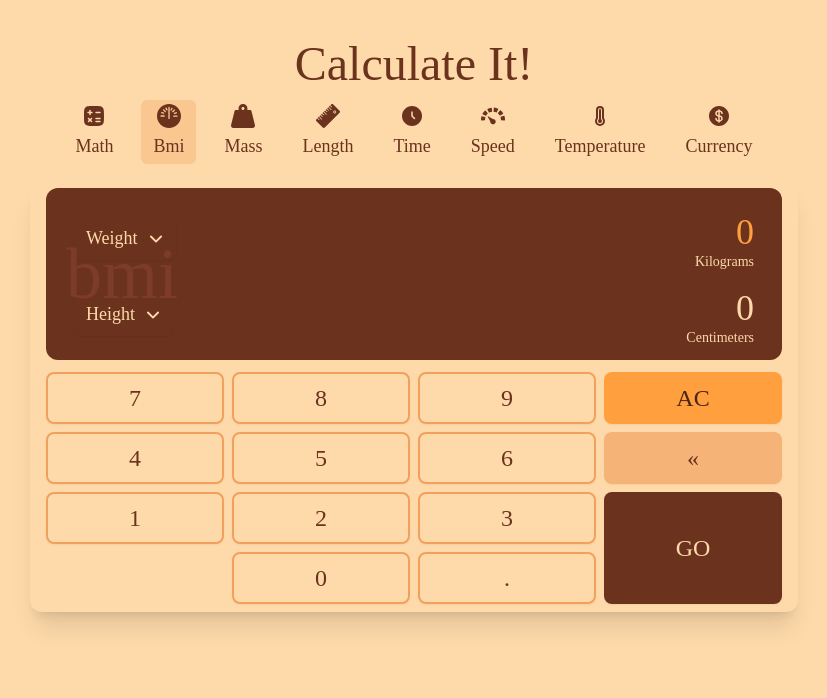
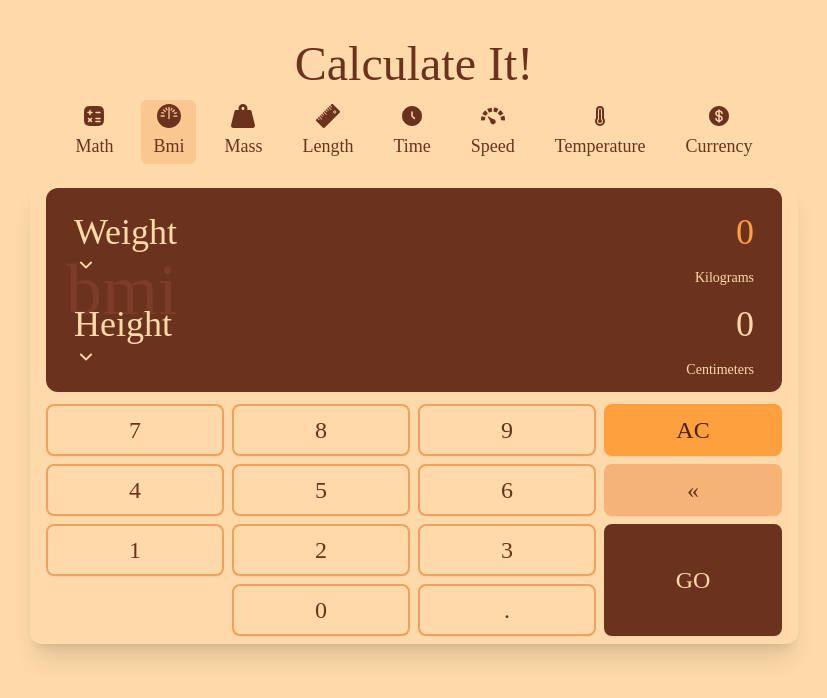
Before and after one commit to AllanKirui/calculate-it, a Vue app: page /bmi in a window 1280 px wide. Shown: the top 698 px of the page, without its empty margins (226-1053 px from the left). Built offline with nearby package versions, Linux system fonts and the light colour scheme.

Commit message:
Remove styles, add to global styles

```diff
--- a/src/components/ui/TheDropdown.vue
+++ b/src/components/ui/TheDropdown.vue
@@ -2,9 +2,7 @@
   <Menu v-slot="{ close }" as="div" class="text-left">
     <!-- Initial Option -->
     <div>
-      <MenuButton
-        class="inline-flex w-full items-center justify-center gap-x-1.5 rounded-md px-3 py-2 text-lg text-navajo-white shadow-sm"
-      >
+      <MenuButton class="menu-button">
         {{ unitType || activeUnit }}
         <ChevronDownIcon
           class="-mr-1 h-6 w-6 text-navajo-white"
```
